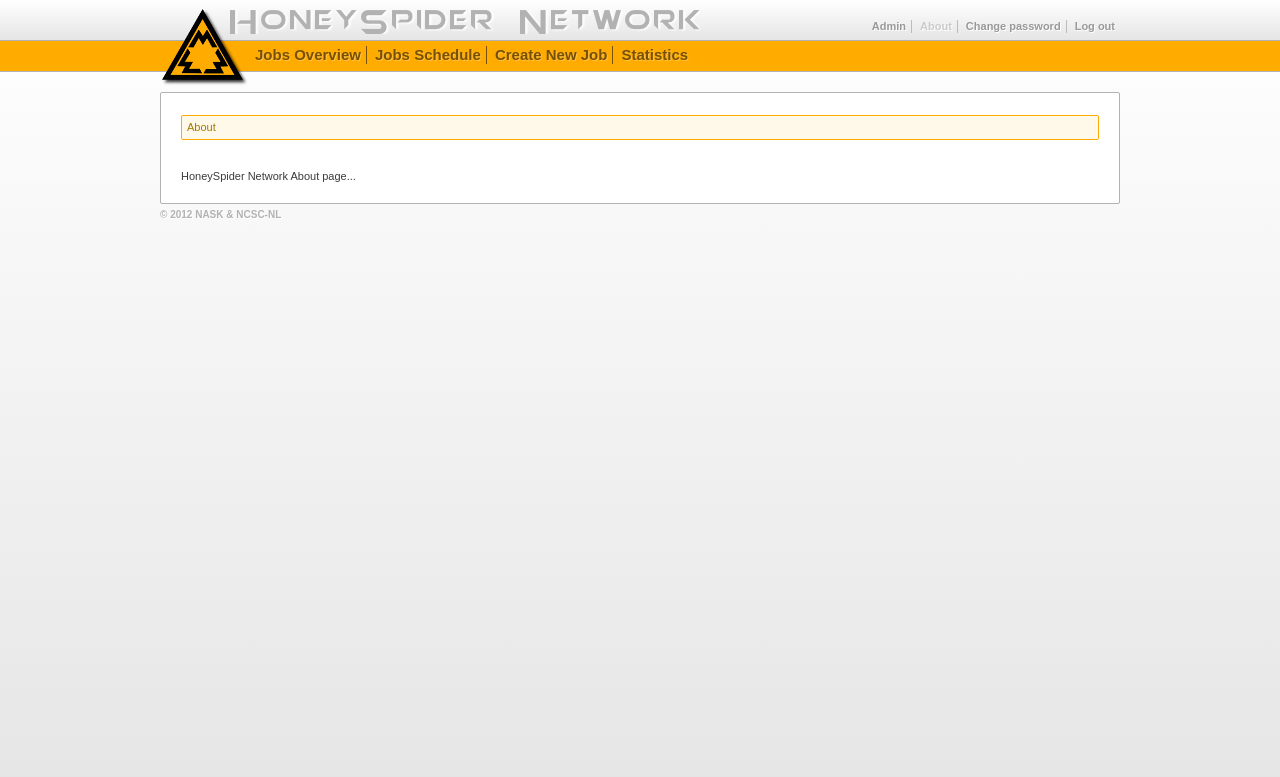
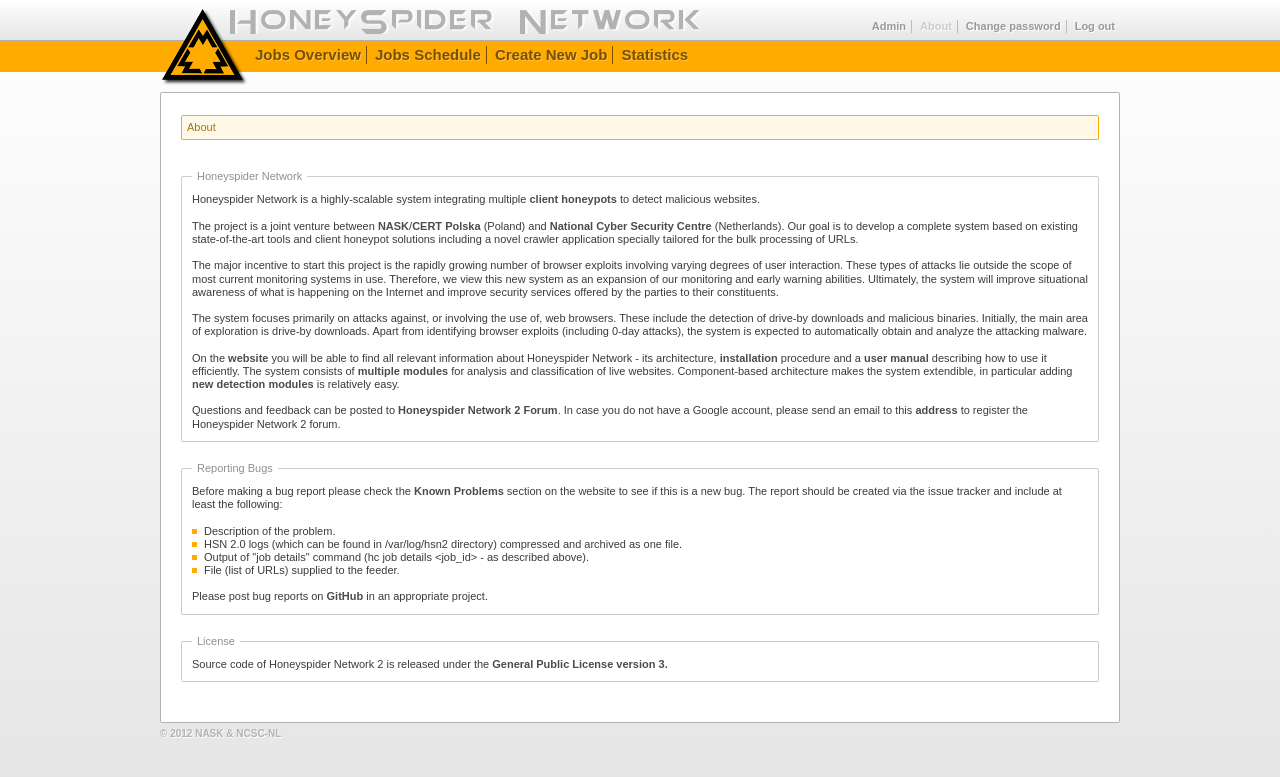
Before and after one commit to CERT-Polska/hsn2-webgui, a Django app: page /about/ in a window 1280 px wide. Shown: the top 777 px of the page. Run offline with Django 3.2, Linux system fonts and the light colour scheme; the visitor is signed in with stand-in values (Sample User, id 1); parts of the project's set-up code (start-up, migrations or seed data) failed here and were passed over.

Commit message:
- no more whops in scheduler - added content to about page

```diff
--- a/etc/scheduler.py
+++ b/etc/scheduler.py
@@ -310,10 +310,9 @@ class SchedulerDaemon(Daemon):
 
 
     def run(self):
-
+        self.logger.info('Started scheduler')
         # daemon loop
         while True:
-            self.logger.debug('whop whop whop') # pulse
             with transaction.commit_on_success():
                 self.do_actions()
 
--- a/web/templates/about.html
+++ b/web/templates/about.html
@@ -7,7 +7,33 @@
 {% endblock %}
 
 {% block content %}
-<p>
-    HoneySpider Network About page...
-</p>
+
+<fieldset>
+<legend>Honeyspider Network</legend>
+Honeyspider Network is a highly-scalable system integrating multiple <a href="http://en.wikipedia.org/wiki/Client_honeypot" target="_blank">client honeypots</a> to detect malicious websites.<br><br>
+The project is a joint venture between <a href="http://nask.pl/" target="_blank">NASK</a>/<a href="http://cert.pl/" target="_blank">CERT Polska</a> (Poland) and <a href="http://ncsc.nl/" target="_blank">National Cyber Security Centre</a> (Netherlands). Our goal is to develop a complete system based on existing state-of-the-art tools and client honeypot solutions including a novel crawler application specially tailored for the bulk processing of URLs.<br><br>
+The major incentive to start this project is the rapidly growing number of browser exploits involving varying degrees of user interaction. These types of attacks lie outside the scope of most current monitoring systems in use. Therefore, we view this new system as an expansion of our monitoring and early warning abilities. Ultimately, the system will improve situational awareness of what is happening on the Internet and improve security services offered by the parties to their constituents.<br><br>
+The system focuses primarily on attacks against, or involving the use of, web browsers. These include the detection of drive-by downloads and malicious binaries. Initially, the main area of exploration is drive-by downloads. Apart from identifying browser exploits (including 0-day attacks), the system is expected to automatically obtain and analyze the attacking malware.<br><br>
+On the <a href="http://www.honeyspider.org" target="_blank">website</a> you will be able to find all relevant information about Honeyspider Network - its architecture, <a href="http://www.honeyspider.org/wiki/Installation" target="_blank">installation</a> procedure and a <a href="http://www.honeyspider.org/wiki/Web-Interface" target="_blank">user manual</a> describing how to use it efficiently. The system consists of <a href="http://www.honeyspider.org/wiki/Services" target="_blank">multiple modules</a> for analysis and classification of live websites. Component-based architecture makes the system extendible, in particular adding <a href="http://www.honeyspider.org/wiki/New-Services" target="_blank">new detection modules</a> is relatively easy.<br><br>
+
+Questions and feedback can be posted to <a href="https://groups.google.com/d/forum/honeyspider-network-2" target="_blank">Honeyspider Network 2 Forum</a>. In case you do not have a Google account, please send an email to this <a href="mailto:honeyspider-network-2+subscribe@googlegroups.com?subject=Register%20to%20Honeyspider%20Network%202%20Group">address</a> to register the Honeyspider Network 2 forum.
+</fieldset>
+
+<fieldset>
+	<legend>Reporting Bugs</legend>
+Before making a bug report please check the <a href="http://www.honeyspider.org/Installation#Known-Problems" target="_blank">Known Problems</a> section on the website to see if this is a new bug. The report should be created via the issue tracker and include at least the following:<br><br>
+<ul>
+    <li class="bullet">Description of the problem.</li><br>
+    <li class="bullet">HSN 2.0 logs (which can be found in /var/log/hsn2 directory) compressed and archived as one file.</li><br>
+    <li class="bullet">Output of "job details" command (hc job details &lt;job_id&gt; - as described above).</li><br>
+    <li class="bullet">File (list of URLs) supplied to the feeder.</li><br>
+</ul><br>
+Please post bug reports on <a href="https://github.com/CERT-Polska" target="_blank">GitHub</a> in an appropriate project.
+</fieldset>
+
+<fieldset>
+<legend>License</legend>
+Source code of Honeyspider Network 2 is released under the <a href="http://www.gnu.org/licenses/gpl-3.0.html" target="_blank">General Public License version 3.</a>
+</fieldset>
+
 {% endblock %}
```
